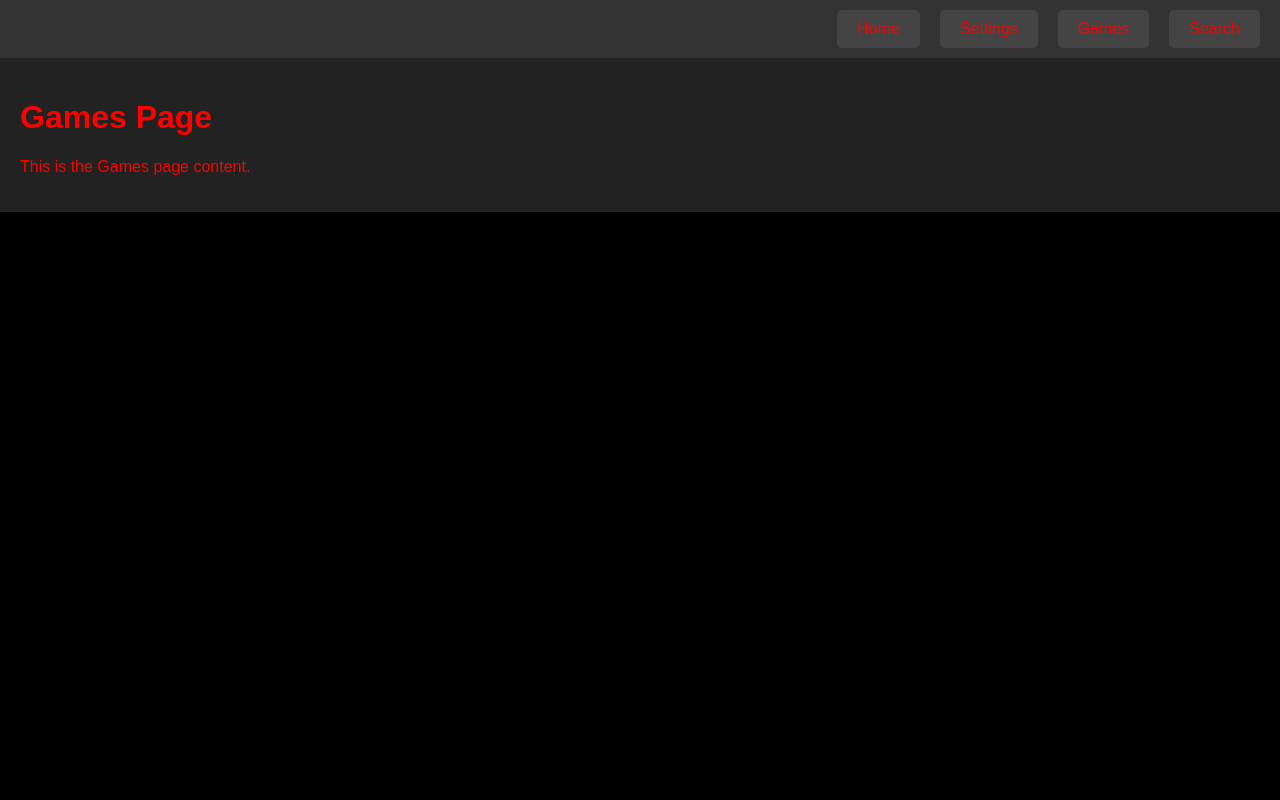
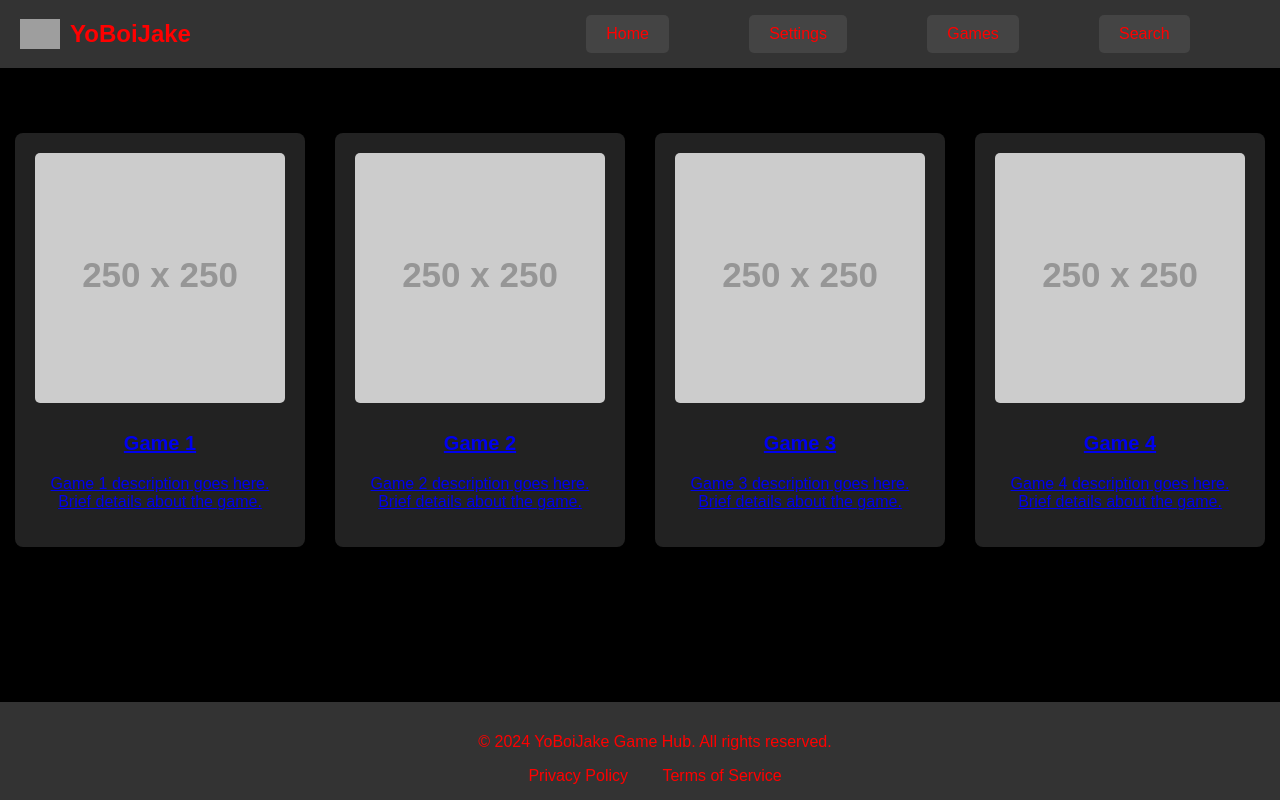
Before and after one commit to Skibitirizx/site, a plain HTML site: page games.html in a window 1280 px wide. Drawn offline with Linux system fonts and the light colour scheme; grey boxes are pictures that could not be loaded; placeholder pictures from the web are drawn by us.

Commit message:
Update games.html

```diff
--- a/games.html
+++ b/games.html
@@ -13,11 +13,37 @@
             color: red; /* Set text color to red */
         }
 
+        /* Header styling */
         header {
             display: flex;
-            justify-content: flex-end;
+            justify-content: space-between;
+            align-items: center;
             background-color: #333;
-            padding: 10px;
+            padding: 15px 20px;
+        }
+
+        .logo-container {
+            display: flex;
+            align-items: center;
+        }
+
+        .logo-container img {
+            width: 40px;
+            height: auto;
+            margin-right: 10px;
+        }
+
+        .logo-container h1 {
+            margin: 0;
+            color: red;
+            font-size: 24px;
+        }
+
+        /* Navbar styling */
+        .navbar {
+            display: flex;
+            justify-content: space-evenly;
+            width: 60%;
         }
 
         .tab {
@@ -27,39 +53,127 @@
             text-decoration: none;
             border-radius: 5px;
             background-color: #444;
+            transition: background-color 0.3s;
         }
 
         .tab:hover {
             background-color: #555;
         }
 
-        .content {
-            padding: 20px;
-            background-color: #222; /* Dark background for content */
+        /* Game Cards Section */
+        .game-cards-container {
+            display: flex;
+            flex-wrap: wrap;
+            justify-content: space-around;
+            margin: 50px 0;
         }
 
-        h1 {
-            color: red; /* Title text color red */
+        .game-card {
+            background-color: #222;
+            padding: 20px;
+            width: 250px;
+            border-radius: 8px;
+            text-align: center;
+            color: red;
+            margin: 15px;
         }
 
-        p {
-            color: red; /* Paragraph text color red */
+        .game-card img {
+            width: 100%;
+            border-radius: 5px;
+            margin-bottom: 15px;
+        }
+
+        .game-card h3 {
+            margin-top: 10px;
+            font-size: 20px;
+        }
+
+        /* Footer styling */
+        footer {
+            background-color: #333;
+            color: red;
+            text-align: center;
+            padding: 15px;
+            position: fixed;
+            width: 100%;
+            bottom: 0;
+        }
+
+        footer a {
+            color: red;
+            margin: 0 15px;
+            text-decoration: none;
+        }
+
+        footer a:hover {
+            text-decoration: underline;
         }
     </style>
 </head>
 <body>
 
+    <!-- Header Section -->
     <header>
+        <div class="logo-container">
+            <img src="https://i.imgflip.com/6ej3bl.png" alt="Logo" draggable="false">
+            <h1>YoBoiJake</h1>
+        </div>
+        <div class="navbar">
             <a href="home.html" class="tab">Home</a>
             <a href="settings.html" class="tab">Settings</a>
             <a href="games.html" class="tab">Games</a>
             <a href="search.html" class="tab">Search</a>
+        </div>
     </header>
 
-<div class="content">
-    <h1>Games Page</h1>
-    <p>This is the Games page content.</p>
+    <!-- Games Section -->
+    <section class="game-cards-container">
+        <!-- Game 1 Card -->
+        <div class="game-card">
+            <a href="#" target="_blank">
+                <img src="https://via.placeholder.com/250" alt="Game 1">
+                <h3>Game 1</h3>
+                <p>Game 1 description goes here. Brief details about the game.</p>
+            </a>
         </div>
+
+        <!-- Game 2 Card -->
+        <div class="game-card">
+            <a href="#" target="_blank">
+                <img src="https://via.placeholder.com/250" alt="Game 2">
+                <h3>Game 2</h3>
+                <p>Game 2 description goes here. Brief details about the game.</p>
+            </a>
+        </div>
+
+        <!-- Game 3 Card -->
+        <div class="game-card">
+            <a href="#" target="_blank">
+                <img src="https://via.placeholder.com/250" alt="Game 3">
+                <h3>Game 3</h3>
+                <p>Game 3 description goes here. Brief details about the game.</p>
+            </a>
+        </div>
+
+        <!-- Game 4 Card -->
+        <div class="game-card">
+            <a href="#" target="_blank">
+                <img src="https://via.placeholder.com/250" alt="Game 4">
+                <h3>Game 4</h3>
+                <p>Game 4 description goes here. Brief details about the game.</p>
+            </a>
+        </div>
+
+        <!-- Add more game cards as needed -->
+    </section>
+
+    <!-- Footer Section -->
+    <footer>
+        <p>© 2024 YoBoiJake Game Hub. All rights reserved.</p>
+        <a href="#">Privacy Policy</a>
+        <a href="#">Terms of Service</a>
+    </footer>
 
 </body>
 </html>
```
Lines whose indentation alone changed are shown as unchanged.
